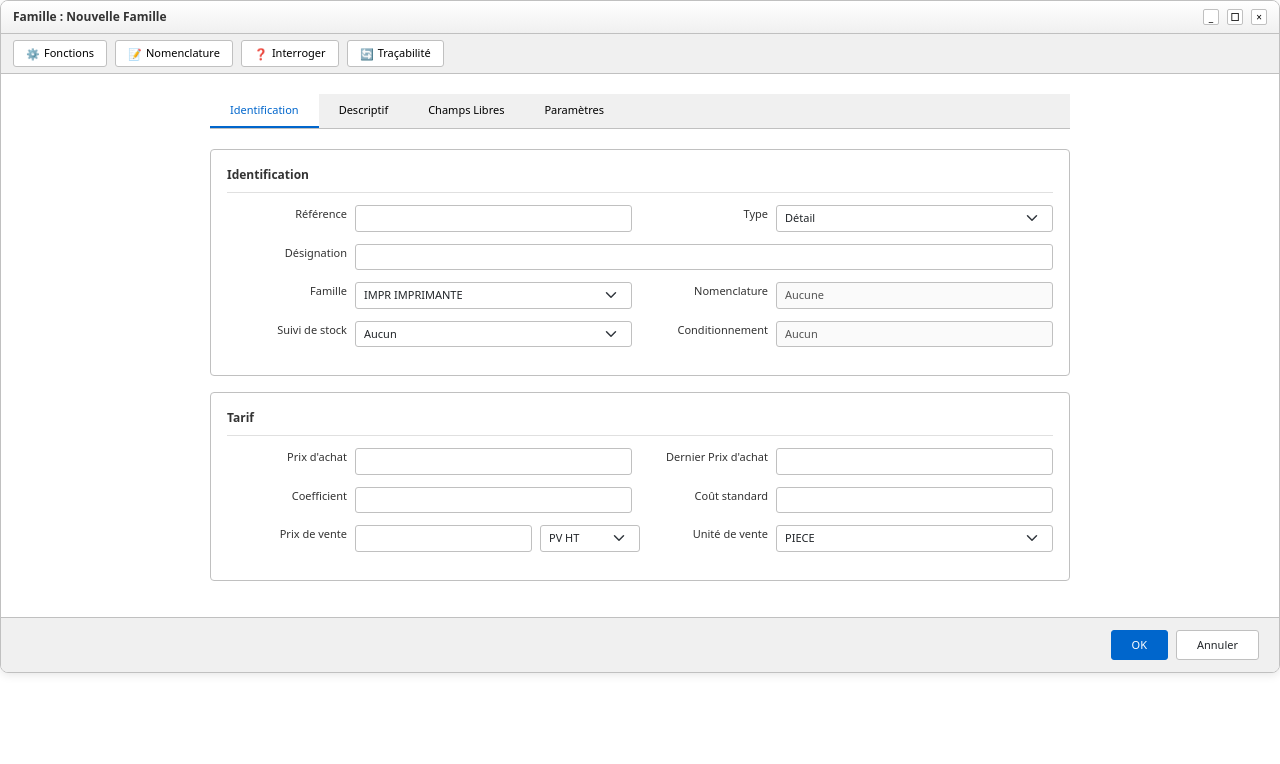
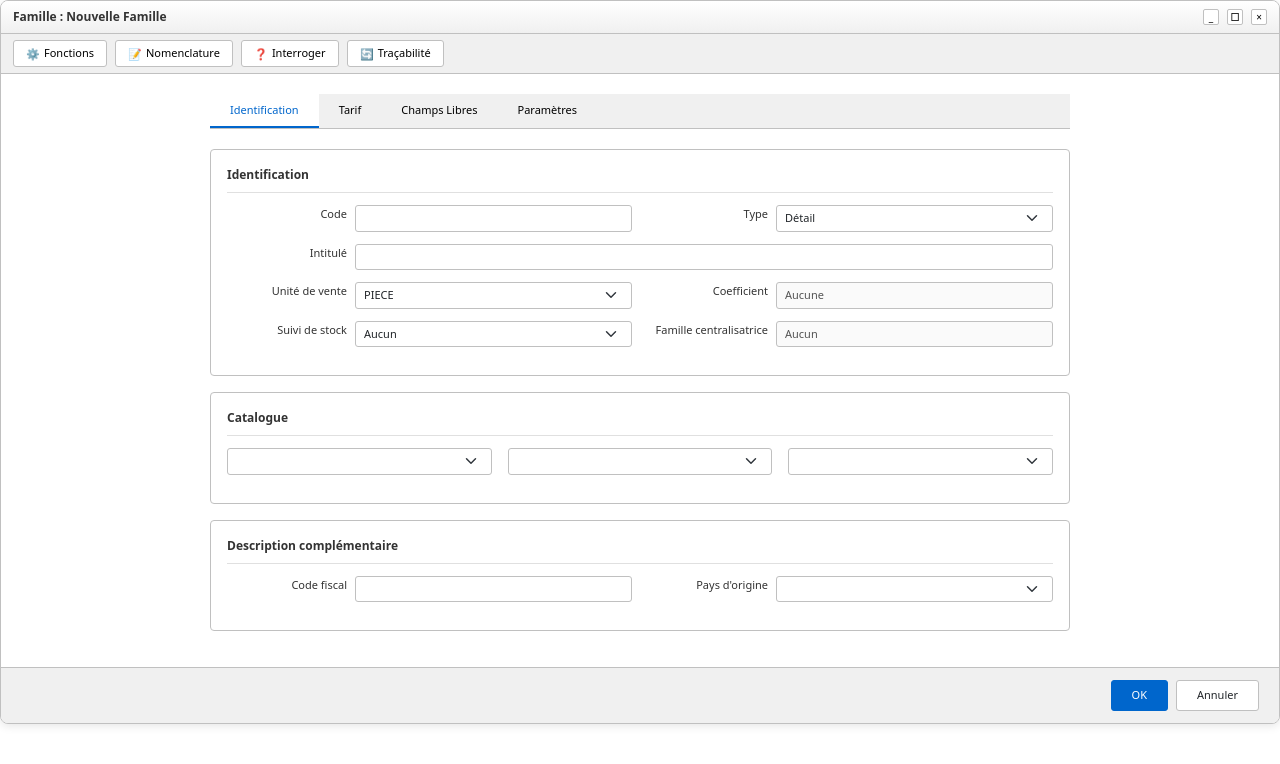
Before and after one commit to AntonioRbm5/com, a React (Vite) app: page /famille/new in a window 1280 px wide. Shown: the top 764 px of the page. Built offline with nearby package versions, Linux system fonts and the light colour scheme.

Commit message:
familles

```diff
--- a/src/pages/familles/FamilleFormPage.jsx
+++ b/src/pages/familles/FamilleFormPage.jsx
@@ -73,10 +73,10 @@ const FamilleFormPage = ({ famille, onSave, mode = 'edit' }) => {
                         Identification
                     </button>
                     <button
-                        className={`form-tab ${activeTab === 'descriptif' ? 'active' : ''}`}
-                        onClick={() => setActiveTab('descriptif')}
+                        className={`form-tab ${activeTab === 'tarif' ? 'active' : ''}`}
+                        onClick={() => setActiveTab('tarif')}
                     >
-                        Descriptif
+                        Tarif
                     </button>
                     <button
                         className={`form-tab ${activeTab === 'champsLibres' ? 'active' : ''}`}
@@ -96,23 +96,51 @@ const FamilleFormPage = ({ famille, onSave, mode = 'edit' }) => {
                     <IdentificationTab formData={formData} handleInputChange={handleInputChange} />
                 )}
 
-                {activeTab === 'descriptif' && (
+                {activeTab === 'tarif' && (
                     <div className="form-section">
-                        <div className="form-section-title">Description complémentaire</div>
+                        <div className="form-section-title">Tarif</div>
                         <div className="form-row">
                             <div className="form-group">
-                                <label className="form-label">Code fiscal</label>
+                                <label className="form-label">Prix d'achat</label>
                                 <input type="text" className="form-input" />
                             </div>
                             <div className="form-group">
-                                <label className="form-label">Pays d'origine</label>
-                                <select className="form-select">
-                                    <option></option>
-                                    <option>Madagascar</option>
-                                    <option>France</option>
+                                <label className="form-label">Dernier Prix d'achat</label>
+                                <input type="text" className="form-input" />
+                            </div>
+                        </div>
+                        <div className="form-row">
+                            <div className="form-group">
+                                <label className="form-label">Coefficient</label>
+                                <input type="text" className="form-input" />
+                            </div>
+                            <div className="form-group">
+                                <label className="form-label">Coût standard</label>
+                                <input type="text" className="form-input" />
+                            </div>
+                        </div>
+                        <div className="form-row">
+                            <div className="form-group">
+                                <label className="form-label">Prix de vente</label>
+                                <input type="text" className="form-input" />
+                                <select className="form-select" style={{ flex: '0 0 100px' }}>
+                                    <option>PV HT</option>
+                                </select>
+                            </div>
+                            <div className="form-group">
+                                <label className="form-label">Unité de vente</label>
+                                <select
+                                    className="form-select"
+                                    value={formData.unitVente || 'PIECE'}
+                                    onChange={(e) => handleInputChange('unitVente', e.target.value)}
+                                >
+                                    <option>PIECE</option>
+                                    <option>METRE</option>
+                                    <option>KG</option>
                                 </select>
                             </div>
                         </div>
+
                     </div>
                 )}
 
--- a/src/pages/familles/tabs/IdentificationTab.jsx
+++ b/src/pages/familles/tabs/IdentificationTab.jsx
@@ -8,7 +8,7 @@ const IdentificationTab = ({ formData, handleInputChange }) => {
                 <div className="form-section-title">Identification</div>
                 <div className="form-row">
                     <div className="form-group">
-            <label className="form-label">Référence</label>
+                        <label className="form-label">Code</label>
                         <input
                             type="text"
                             className="form-input"
@@ -30,7 +30,7 @@ const IdentificationTab = ({ formData, handleInputChange }) => {
                 </div>
                 <div className="form-row">
                     <div className="form-group">
-            <label className="form-label">Désignation</label>
+                        <label className="form-label">Intitulé</label>
                         <input
                             type="text"
                             className="form-input"
@@ -41,15 +41,19 @@ const IdentificationTab = ({ formData, handleInputChange }) => {
                 </div>
                 <div className="form-row">
                     <div className="form-group">
-            <label className="form-label">Famille</label>
-            <select className="form-select">
-              <option>IMPR IMPRIMANTE</option>
-              <option>ORDB ORDINATEUR DE BUREAU</option>
-              <option>ORDP ORDINATEUR PORTABLE</option>
+                        <label className="form-label">Unité de vente</label>
+                        <select
+                            className="form-select"
+                            value={formData.unitVente || 'PIECE'}
+                            onChange={(e) => handleInputChange('unitVente', e.target.value)}
+                        >
+                            <option>PIECE</option>
+                            <option>METRE</option>
+                            <option>KG</option>
                         </select>
                     </div>
                     <div className="form-group">
-            <label className="form-label">Nomenclature</label>
+                        <label className="form-label">Coefficient</label>
                         <input type="text" className="form-input" value="Aucune" disabled />
                     </div>
                 </div>
@@ -67,52 +71,57 @@ const IdentificationTab = ({ formData, handleInputChange }) => {
                         </select>
                     </div>
                     <div className="form-group">
-            <label className="form-label">Conditionnement</label>
+                        <label className="form-label">Famille centralisatrice</label>
                         <input type="text" className="form-input" value="Aucun" disabled />
                     </div>
                 </div>
             </div>
-
             <div className="form-section">
-        <div className="form-section-title">Tarif</div>
+                <div className="form-section-title">Catalogue</div>
                 <div className="form-row">
                     <div className="form-group">
-            <label className="form-label">Prix d'achat</label>
+
+                        <select className="form-select">
+
+                            <option placeholder="Aucun"></option>
+                            <option>Aucun</option>
+                            <option>AUcun</option>
+                        </select>
+                    </div>
+                    <div className="form-group">
+
+                        <select className="form-select">
+
+                            <option placeholder="Aucun"></option>
+                            <option>Aucun</option>
+                            <option>AUcun</option>
+                        </select>
+                    </div>
+                    <div className="form-group">
+
+                        <select className="form-select">
+
+                            <option placeholder="Aucun"></option>
+                            <option>Aucun</option>
+                            <option>AUcun</option>
+                        </select>
+                    </div>
+
+                </div>
+            </div>
+            <div className="form-section">
+                <div className="form-section-title">Description complémentaire</div>
+                <div className="form-row">
+                    <div className="form-group">
+                        <label className="form-label">Code fiscal</label>
                         <input type="text" className="form-input" />
                     </div>
                     <div className="form-group">
-            <label className="form-label">Dernier Prix d'achat</label>
-            <input type="text" className="form-input" />
-          </div>
-        </div>
-        <div className="form-row">
-          <div className="form-group">
-            <label className="form-label">Coefficient</label>
-            <input type="text" className="form-input" />
-          </div>
-          <div className="form-group">
-            <label className="form-label">Coût standard</label>
-            <input type="text" className="form-input" />
-          </div>
-        </div>
-        <div className="form-row">
-          <div className="form-group">
-            <label className="form-label">Prix de vente</label>
-            <input type="text" className="form-input" />
-            <select className="form-select" style={{ flex: '0 0 100px' }}>
-              <option>PV HT</option>
-            </select>
-          </div>
-          <div className="form-group">
-            <label className="form-label">Unité de vente</label>
-            <select
-              className="form-select"
-              value={formData.unitVente || 'PIECE'}
-              onChange={(e) => handleInputChange('unitVente', e.target.value)}
-            >
-              <option>PIECE</option>
-              <option>METRE</option>
-              <option>KG</option>
+                        <label className="form-label">Pays d'origine</label>
+                        <select className="form-select">
+                            <option></option>
+                            <option>Madagascar</option>
+                            <option>France</option>
                         </select>
                     </div>
                 </div>
```
Also changed, not shown: src/pages/familles/Familles.jsx (deleted, +0 -16 lines). Lines whose indentation alone changed are shown as unchanged.
